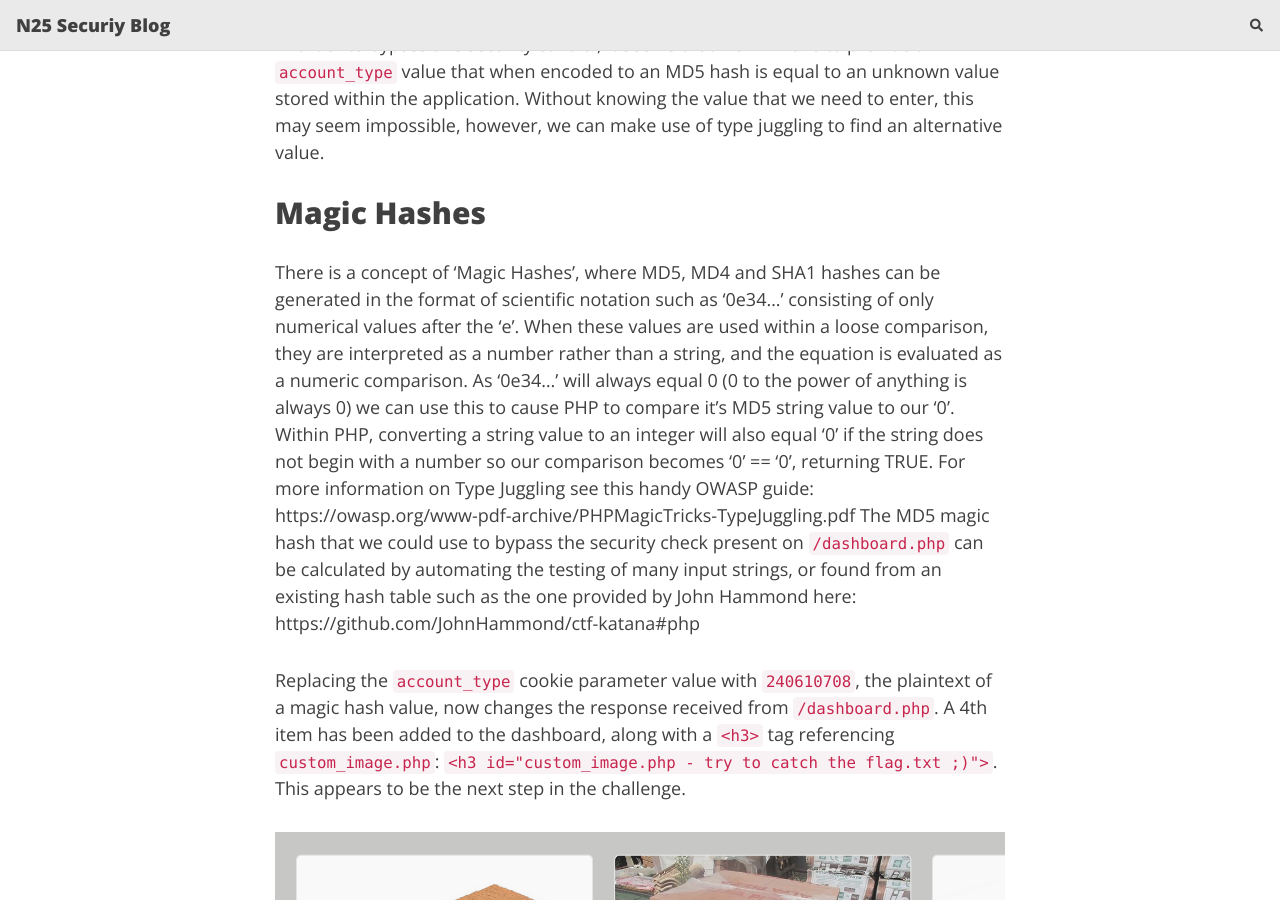
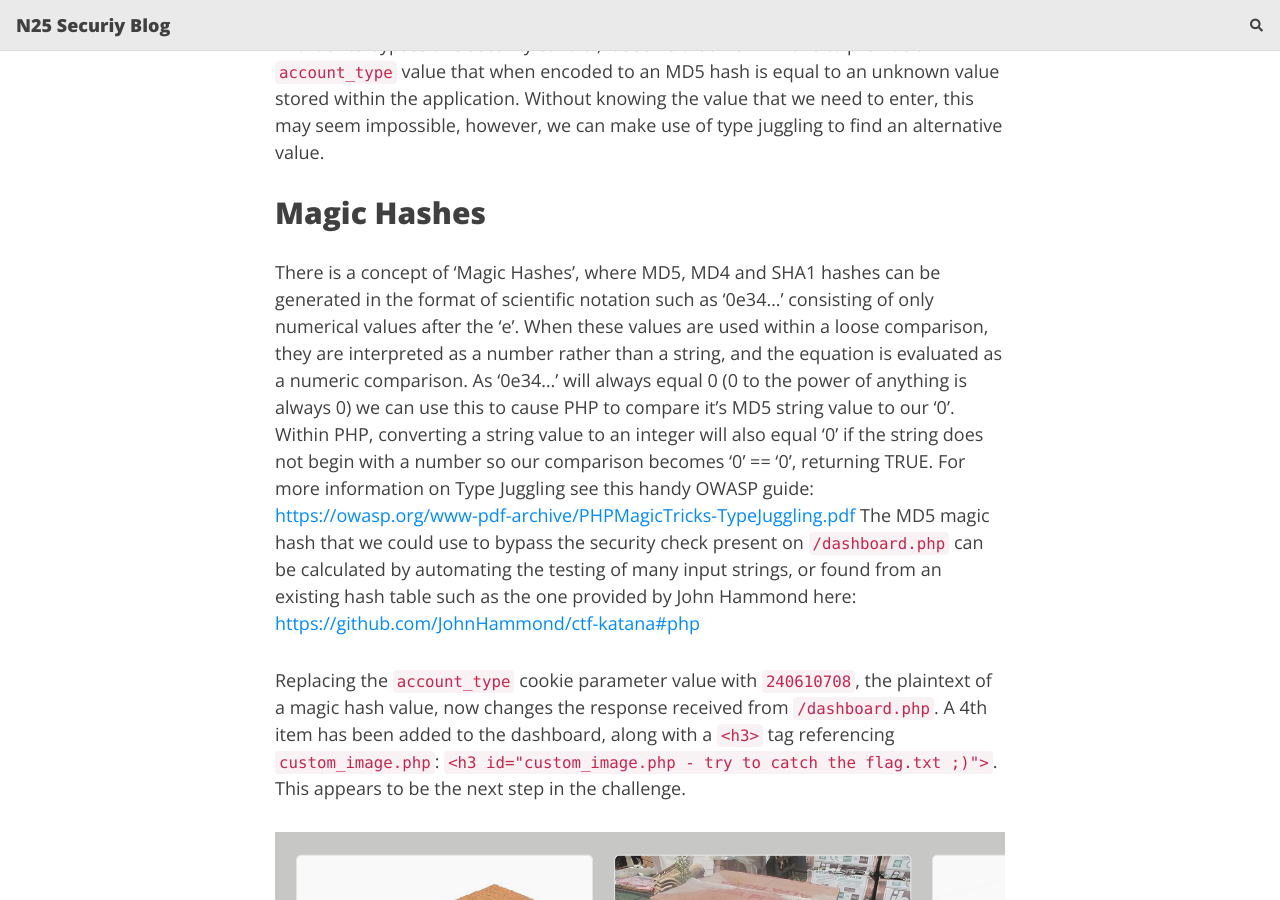
Before and after one commit to N25sec/N25sec.github.io, a Jekyll site: the page built from _posts/2023-05-01-intigriti-challenge-0423.md, in a window 1280 px wide and 900 px high, scrolled down 3347 px. Built offline with Jekyll 4.4.1, drawn with Linux system fonts in a browser that asks for light colours; nearby versions of some CDN libraries; comment, search, counter and statistics services are not loaded; part of the change alters nothing that is shown.

```diff
--- a/_posts/2023-05-01-intigriti-challenge-0423.md
+++ b/_posts/2023-05-01-intigriti-challenge-0423.md
@@ -8,7 +8,7 @@ Firstly, I would like to thank Intigriti and strangeMMonkey1 for this month's ch
 
 This challenge is based around the vulnerability that arises when loose comparison is used within security controls and continues on to exploit local file inclusion and an os command injection vulnerability.
 
-The challenge begins with a login portal for an Italian brick sales site `https://challenge-0423.intigriti.io/challenge.php`, which contains sample credentials for us to use: `strange:monkey`.
+The challenge begins with a login portal for an Italian brick sales site [https://challenge-0423.intigriti.io/challenge.php](https://challenge-0423.intigriti.io/challenge.php), which contains sample credentials for us to use: `strange:monkey`.
 
 ![Challenge Login](/assets/img/ic0423-login.png)
 
@@ -40,8 +40,8 @@ In order to bypass this security control, it seems that we will have to provide
 
 ## Magic Hashes
 There is a concept of 'Magic Hashes', where MD5, MD4 and SHA1 hashes can be generated in the format of scientific notation such as '0e34...' consisting of only numerical values after the 'e'. When these values are used within a loose comparison, they are interpreted as a number rather than a string, and the equation is evaluated as a numeric comparison. As '0e34...' will always equal 0 (0 to the power of anything is always 0) we can use this to cause PHP to compare it's MD5 string value to our '0'. Within PHP, converting a string value to an integer will also equal '0' if the string does not begin with a number so our comparison becomes '0' == '0', returning TRUE.
-For more information on Type Juggling see this handy OWASP guide: https://owasp.org/www-pdf-archive/PHPMagicTricks-TypeJuggling.pdf
-The MD5 magic hash that we could use to bypass the security check present on `/dashboard.php` can be calculated by automating the testing of many input strings, or found from an existing hash table such as the one provided by John Hammond here: https://github.com/JohnHammond/ctf-katana#php
+For more information on Type Juggling see this handy OWASP guide: [https://owasp.org/www-pdf-archive/PHPMagicTricks-TypeJuggling.pdf](https://owasp.org/www-pdf-archive/PHPMagicTricks-TypeJuggling.pdf)
+The MD5 magic hash that we could use to bypass the security check present on `/dashboard.php` can be calculated by automating the testing of many input strings, or found from an existing hash table such as the one provided by John Hammond here: [https://github.com/JohnHammond/ctf-katana#php](https://github.com/JohnHammond/ctf-katana#php)
 
 Replacing the `account_type` cookie parameter value with `240610708`, the plaintext of a magic hash value, now changes the response received from `/dashboard.php`. A 4th item has been added to the dashboard, along with a `<h3>` tag referencing `custom_image.php`: `<h3 id="custom_image.php - try to catch the flag.txt ;)">`. This appears to be the next step in the challenge.
 
```
